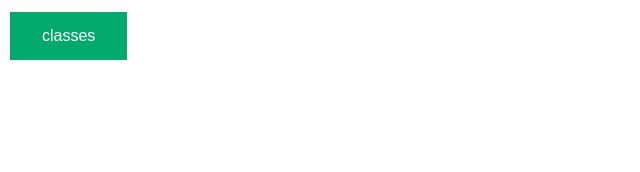
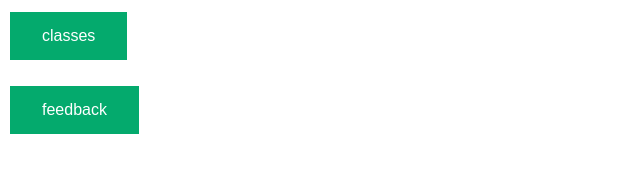
Before and after one commit to rupalikorade/ass-27, a plain HTML site: page event.html in a window 1280 px wide. Shown: the whole page, without its empty margins (0-640 px from the left). Drawn offline with Linux system fonts and the light colour scheme.

Commit message:
ondblclick

```diff
--- a/event.html
+++ b/event.html
@@ -31,7 +31,9 @@
   <button class="button" onclick="console.log('road to code')">
     classes
   </button></br></br>
-
+  <button class="button" ondblclick="console.log('best teaching')">
+    feedback
+  </button>
   </body>
 </br></br>
 
```
